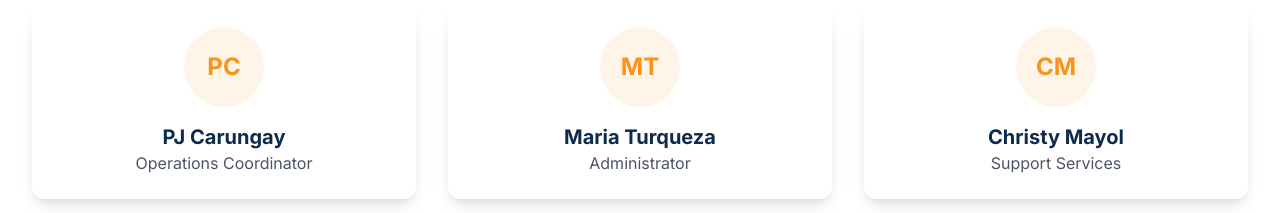
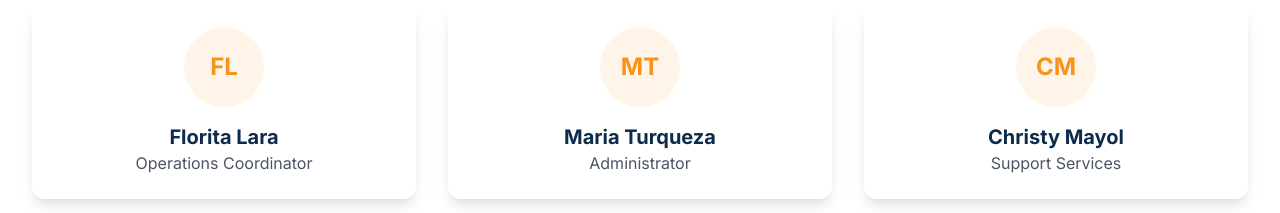
Before and after one commit to Iamsomatil/SLCH, a React (Vite) app: page /about in a window 1280 px wide. Shown: the part 2280-2493 px from the top of the page. Built offline with nearby package versions, Linux system fonts and the light colour scheme.

Commit message:
adjustment to personnel

```diff
--- a/src/pages/AboutPage.tsx
+++ b/src/pages/AboutPage.tsx
@@ -225,7 +225,7 @@ const AboutPage: React.FC = () => {
               { name: "Hosea Barnwell", title: "Chief Executive Officer" },
               { name: "Troy Austria", title: "Chief Operating Officer" },
               { name: "Samson Akinsanya", title: "Chief Technology Officer" },
-              { name: "PJ Carungay", title: "Operations Coordinator" },
+              { name: "Florita Lara", title: "Operations Coordinator" },
               { name: "Maria Turqueza", title: "Administrator" },
               { name: "Christy Mayol", title: "Support Services" },
             ].map((member) => (
```
Also changed, not shown: src/pages/HomePage.tsx (line endings or trailing spaces), 1 other file (tests, documents, lock files or other folders).
